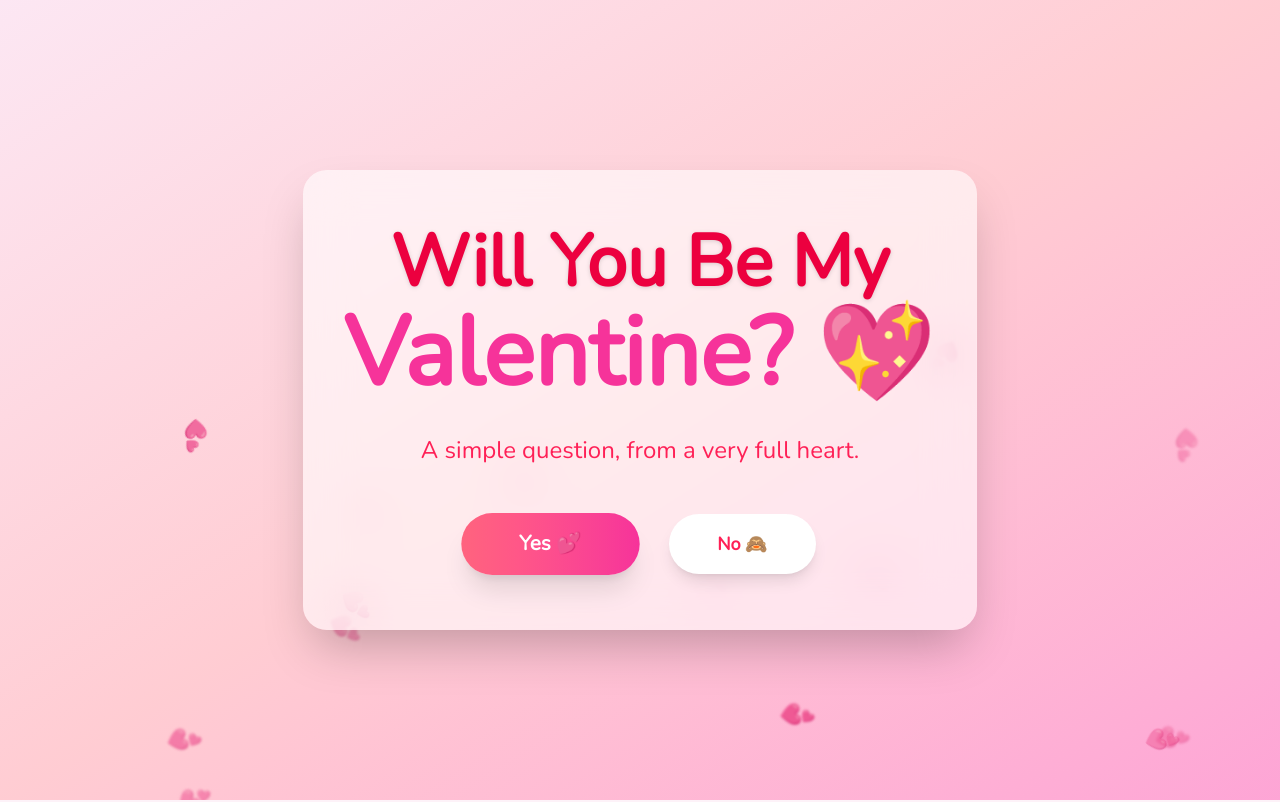
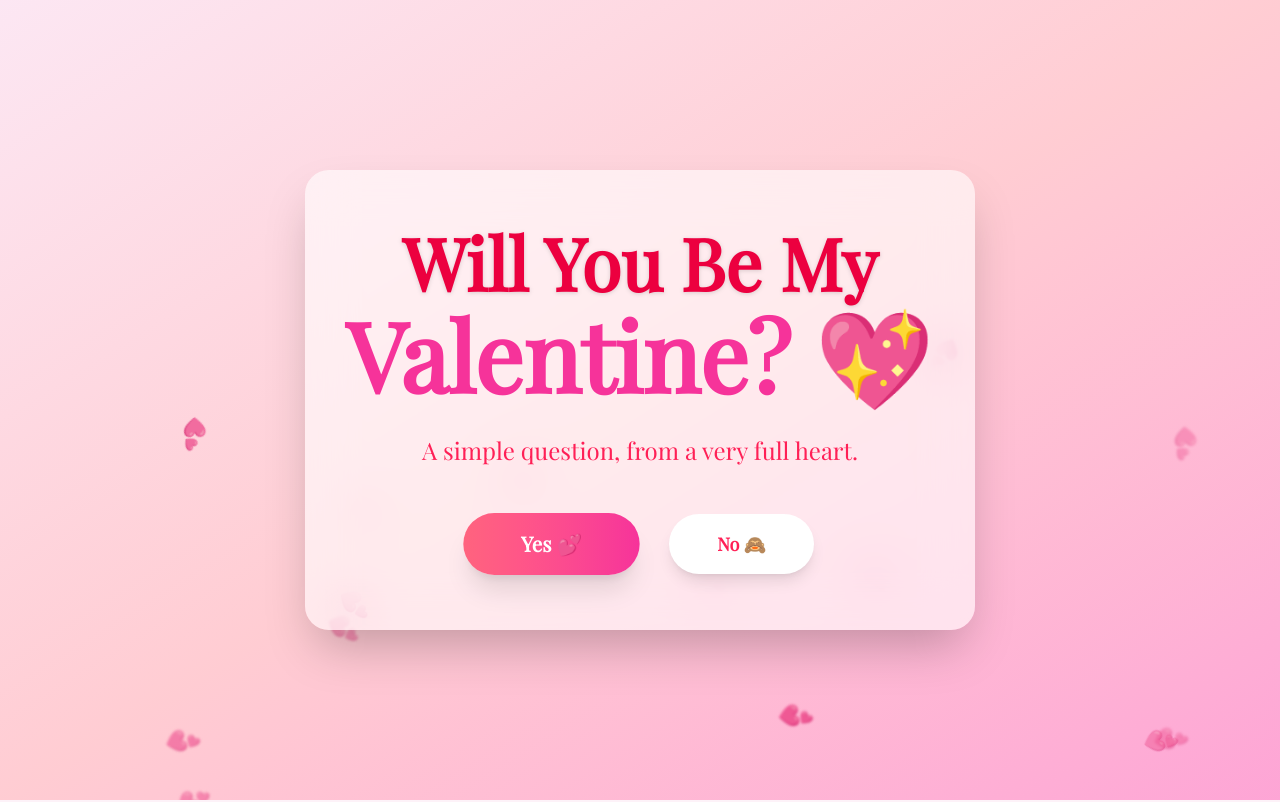
Before and after one commit to vinrain-coder/my-love, a Next.js app: page / in a window 1280 px wide. Shown: the top 802 px of the page. Built offline with nearby package versions, Linux system fonts and the light colour scheme.

Commit message:
Replace Nunito font with Playfair Display

```diff
--- a/app/layout.tsx
+++ b/app/layout.tsx
@@ -1,8 +1,8 @@
 import type { Metadata } from "next";
-import { Nunito } from "next/font/google";
+import { Playfair_Display } from "next/font/google";
 import "./globals.css";
 
-const nunito = Nunito({
+const fairdisplay= Playfair_Display({
   subsets: ["latin"],
   weight: "400",
 });
@@ -19,7 +19,7 @@ export default function RootLayout({
 }>) {
   return (
     <html lang="en">
-      <body className={`${nunito.className} antialiased`}>{children}</body>
+      <body className={`${fairdisplay.className} antialiased`}>{children}</body>
     </html>
   );
 }
```
